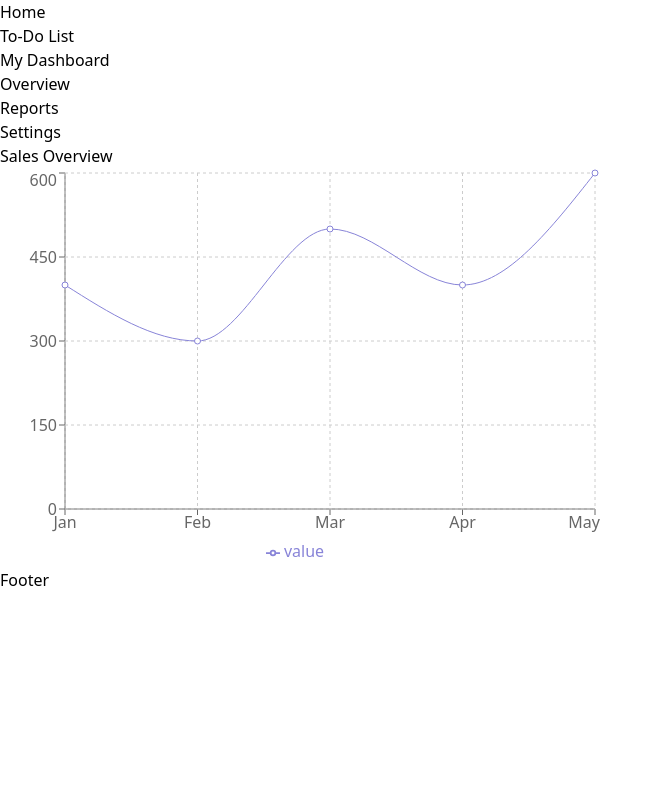
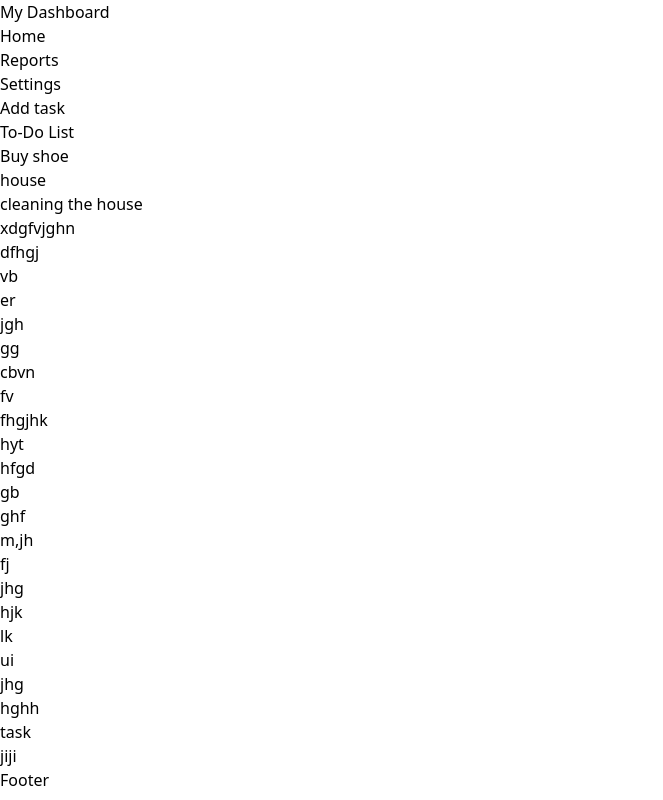
Before and after one commit to sitt-a/React-todolist, a React (Vite) app in the folder todolist/: page / in a window 1280 px wide. Shown: the whole page, without its empty margins (0-663 px from the left). Built offline with nearby package versions, Linux system fonts and the light colour scheme; data requests are answered from the project's data file.

Commit message:
second commit

```diff
--- a/todolist/db.json
+++ b/todolist/db.json
@@ -71,115 +71,318 @@
       "completed": false
     },
     {
-      "id": "98c6",
-      "task": "rt",
-      "priority": "",
+      "id": "c958",
+      "task": "jgh",
+      "priority": "fh",
       "dueDate": "",
       "completed": false
     },
     {
-      "id": "272d",
-      "task": "fer",
-      "priority": "",
-      "dueDate": "",
-      "completed": false
-    },
-    {
-      "id": "2073",
-      "task": " n",
-      "priority": "",
-      "dueDate": "",
-      "completed": false
-    },
-    {
-      "id": "f4c4",
-      "task": " nnn",
-      "priority": "",
-      "dueDate": "",
-      "completed": false
-    },
-    {
-      "id": "9661",
-      "task": "vnb",
-      "priority": "",
-      "dueDate": "",
-      "completed": false
-    },
-    {
-      "id": "0039",
-      "task": "vbn",
-      "priority": "",
-      "dueDate": "",
-      "completed": false
-    },
-    {
-      "id": "06aa",
-      "task": "bjhh",
-      "priority": "",
-      "dueDate": "",
-      "completed": false
-    },
-    {
-      "id": "c3dc",
-      "task": "tt",
-      "priority": "vnb",
-      "dueDate": "",
-      "completed": false
-    },
-    {
-      "id": "1935",
-      "task": "hbjn",
-      "priority": "hbjmnb",
-      "dueDate": "bn",
-      "completed": false
-    },
-    {
-      "id": "5f48",
-      "task": "yu",
-      "priority": "",
-      "dueDate": "",
-      "completed": false
-    },
-    {
-      "id": "e01d",
-      "task": "ty",
-      "priority": "",
-      "dueDate": "",
-      "completed": false
-    },
-    {
-      "id": "1af5",
-      "task": "dcju",
-      "priority": "jgcdh",
-      "dueDate": "hjfd",
-      "completed": false
-    },
-    {
-      "id": "c8ce",
-      "task": "vfkdhfnv",
-      "priority": "",
-      "dueDate": "",
-      "completed": false
-    },
-    {
-      "id": "ecb7",
-      "task": "78",
-      "priority": "",
-      "dueDate": "",
-      "completed": false
-    },
-    {
-      "id": "a06d",
+      "id": "2b0f",
       "task": "",
       "priority": "",
       "dueDate": "",
       "completed": false
     },
     {
-      "id": "9d57",
-      "task": "hg",
-      "priority": "bh",
-      "dueDate": "hg",
+      "id": "c847",
+      "task": "gg",
+      "priority": "",
+      "dueDate": "",
+      "completed": false
+    },
+    {
+      "id": "d0a3",
+      "task": "cbvn",
+      "priority": "cbvn",
+      "dueDate": "",
+      "completed": false
+    },
+    {
+      "id": "b5db",
+      "task": "",
+      "priority": "",
+      "dueDate": "",
+      "completed": false
+    },
+    {
+      "id": "dc06",
+      "task": "fv",
+      "priority": "",
+      "dueDate": "",
+      "completed": false
+    },
+    {
+      "id": "d6f7",
+      "task": "",
+      "priority": "",
+      "dueDate": "",
+      "completed": false
+    },
+    {
+      "id": "a63e",
+      "task": "fhgjhk",
+      "priority": "vbn",
+      "dueDate": "",
+      "completed": false
+    },
+    {
+      "id": "19f8",
+      "task": "",
+      "priority": "",
+      "dueDate": "",
+      "completed": false
+    },
+    {
+      "id": "6e8d",
+      "task": "hyt",
+      "priority": "",
+      "dueDate": "",
+      "completed": false
+    },
+    {
+      "id": "ca90",
+      "task": "",
+      "priority": "",
+      "dueDate": "",
+      "completed": false
+    },
+    {
+      "id": "0474",
+      "task": "",
+      "priority": "",
+      "dueDate": "",
+      "completed": false
+    },
+    {
+      "id": "258d",
+      "task": "",
+      "priority": "",
+      "dueDate": "",
+      "completed": false
+    },
+    {
+      "id": "6956",
+      "task": "",
+      "priority": "",
+      "dueDate": "",
+      "completed": false
+    },
+    {
+      "id": "ae9b",
+      "task": "",
+      "priority": "",
+      "dueDate": "",
+      "completed": false
+    },
+    {
+      "id": "8164",
+      "task": "",
+      "priority": "",
+      "dueDate": "",
+      "completed": false
+    },
+    {
+      "id": "881b",
+      "task": "hfgd",
+      "priority": "jhg",
+      "dueDate": "",
+      "completed": false
+    },
+    {
+      "id": "5554",
+      "task": "gb",
+      "priority": "",
+      "dueDate": "",
+      "completed": false
+    },
+    {
+      "id": "6960",
+      "task": "",
+      "priority": "",
+      "dueDate": "",
+      "completed": false
+    },
+    {
+      "id": "9f18",
+      "task": "",
+      "priority": "",
+      "dueDate": "",
+      "completed": false
+    },
+    {
+      "id": "92ab",
+      "task": "",
+      "priority": "",
+      "dueDate": "",
+      "completed": false
+    },
+    {
+      "id": "6f28",
+      "task": "",
+      "priority": "",
+      "dueDate": "",
+      "completed": false
+    },
+    {
+      "id": "b009",
+      "task": "ghf",
+      "priority": "",
+      "dueDate": "",
+      "completed": false
+    },
+    {
+      "id": "7f04",
+      "task": "",
+      "priority": "",
+      "dueDate": "",
+      "completed": false
+    },
+    {
+      "id": "3413",
+      "task": "",
+      "priority": "",
+      "dueDate": "",
+      "completed": false
+    },
+    {
+      "id": "070f",
+      "task": "m,jh",
+      "priority": "",
+      "dueDate": "",
+      "completed": false
+    },
+    {
+      "id": "97eb",
+      "task": "",
+      "priority": "",
+      "dueDate": "",
+      "completed": false
+    },
+    {
+      "id": "a73f",
+      "task": "",
+      "priority": "",
+      "dueDate": "",
+      "completed": false
+    },
+    {
+      "id": "2bd1",
+      "task": "",
+      "priority": "",
+      "dueDate": "",
+      "completed": false
+    },
+    {
+      "id": "3eea",
+      "task": "fj",
+      "priority": "",
+      "dueDate": "",
+      "completed": false
+    },
+    {
+      "id": "1a73",
+      "task": "",
+      "priority": "",
+      "dueDate": "",
+      "completed": false
+    },
+    {
+      "id": "85fa",
+      "task": "",
+      "priority": "",
+      "dueDate": "",
+      "completed": false
+    },
+    {
+      "id": "28a5",
+      "task": "jhg",
+      "priority": "kjh",
+      "dueDate": "",
+      "completed": false
+    },
+    {
+      "id": "c4cc",
+      "task": "",
+      "priority": "",
+      "dueDate": "",
+      "completed": false
+    },
+    {
+      "id": "8c5f",
+      "task": "",
+      "priority": "",
+      "dueDate": "",
+      "completed": false
+    },
+    {
+      "id": "7d29",
+      "task": "hjk",
+      "priority": "",
+      "dueDate": "",
+      "completed": false
+    },
+    {
+      "id": "14d9",
+      "task": "lk",
+      "priority": "",
+      "dueDate": "",
+      "completed": false
+    },
+    {
+      "id": "7185",
+      "task": "",
+      "priority": "",
+      "dueDate": "",
+      "completed": false
+    },
+    {
+      "id": "e8e9",
+      "task": "ui",
+      "priority": "0o",
+      "dueDate": "",
+      "completed": false
+    },
+    {
+      "id": "ba71",
+      "task": "jhg",
+      "priority": "nhbgv",
+      "dueDate": "",
+      "completed": false
+    },
+    {
+      "id": "0930",
+      "task": "hghh",
+      "priority": "mnb",
+      "dueDate": "",
+      "completed": false
+    },
+    {
+      "id": "68cd",
+      "task": "task",
+      "priority": "",
+      "dueDate": "",
+      "completed": false
+    },
+    {
+      "id": "8398",
+      "task": "jiji",
+      "priority": "",
+      "dueDate": "",
+      "completed": false
+    },
+    {
+      "id": "2f46",
+      "task": "",
+      "priority": "",
+      "dueDate": "",
+      "completed": false
+    },
+    {
+      "id": "5a45",
+      "task": "",
+      "priority": "",
+      "dueDate": "",
       "completed": false
     }
   ]
--- a/todolist/src/components/Addtask.jsx
+++ b/todolist/src/components/Addtask.jsx
@@ -53,7 +53,9 @@ const Addtask = ({ onTaskAdded,onclose }) => {
       })
       .catch(error => console.log(error));
   };
-
+  const handleClose = () => {
+    onclose(); // Call the function passed as the onclose prop
+  };
   return (
     <div className="fixed inset-0 flex items-center justify-center bg-black bg-opacity-50 text-red-500">
       <div className="bg-white p-4 rounded-lg shadow-lg">
@@ -91,7 +93,7 @@ const Addtask = ({ onTaskAdded,onclose }) => {
         >
           Submit
         </button>
-        <button onClick={onclose}>close</button>
+        <button onClick={handleClose}>close</button>
       </div>
     </div>
   );
--- a/todolist/src/components/layout.jsx
+++ b/todolist/src/components/layout.jsx
@@ -5,7 +5,7 @@ import Footer from './Footer';
 function Layout({ children }) {
   return (
     <div>
-      <Navigation />
+
       <main>{children}</main>
       <Footer />
     </div>
--- a/todolist/src/pages/Home.jsx
+++ b/todolist/src/pages/Home.jsx
@@ -1,45 +1,14 @@
-import React, { useEffect, useState } from 'react';
+import React, { useContext } from 'react';
 import { Link } from 'react-router-dom';
 import AddTaskOverlay from '../components/Addtask';
+import { TaskContext } from './TaskContext'; // Import the TaskContext
 
 function Home() {
-  const [todos, setTodos] = useState([]);
-  const [showOverlay, setShowOverlay] = useState(false);
-
-  useEffect(() => {
-    fetchTodos();
-  }, []);
-
-  const fetchTodos = () => {
-    fetch('http://localhost:3000/todos')
-      .then(response => response.json())
-      .then(data => setTodos(data))
-      .catch(error => console.log(error));
-  };
-
-  const handleAddTaskClick = () => {
-    setShowOverlay(true);
-  };
-
-  const handleOverlayClose = () => {
-    setShowOverlay(false);
-  };
-
-  const handleTaskAdded = () => {
-    fetchTodos(); // Refetch the todos after a new task is added
-  };
+  const { todos, fetchTodos, handleAddTaskClick, handleOverlayClose, handleTaskAdded } = useContext(TaskContext);
 
   return (
     <div>
-      <button onClick={handleAddTaskClick}>
-        <i className="fas fa-plus"></i> Add Task
-      </button>
-      {showOverlay && (
-        <div className="overlay">
-          <AddTaskOverlay onTaskAdded={handleTaskAdded} onclose={handleOverlayClose}/>
 
-        </div>
-      )}
       <h1>To-Do List</h1>
       <ul>
         {todos.map(todo => (
--- /dev/null
+++ b/todolist/src/pages/TaskContext.jsx
@@ -0,0 +1,53 @@
+import React, { createContext, useState, useEffect } from 'react';
+
+const TaskContext = createContext({
+  todos: [],
+  fetchTodos: () => {},
+  handleAddTaskClick: () => {},
+  handleOverlayClose: () => {},
+  handleTaskAdded: () => {},
+});
+
+const TaskProvider = ({ children }) => {
+  const [todos, setTodos] = useState([]);
+  const [showOverlay, setShowOverlay] = useState(false);
+
+  useEffect(() => {
+    fetchTodos();
+  }, []);
+
+  const fetchTodos = async () => {
+    try {
+      const response = await fetch('http://localhost:3000/todos');
+      const data = await response.json();
+      setTodos(data);
+    } catch (error) {
+      console.error(error);
+    }
+  };
+
+  const handleAddTaskClick = () => {
+    setShowOverlay(true);
+  };
+
+  const handleOverlayClose = () => {
+    setShowOverlay(false);
+  };
+
+  const handleTaskAdded = () => {
+    fetchTodos(); // Refetch the todos after a new task is added
+  };
+
+  const value = {
+    todos,
+    showOverlay,
+    fetchTodos,
+    handleAddTaskClick,
+    handleOverlayClose,
+    handleTaskAdded,
+  };
+
+  return <TaskContext.Provider value={value}>{children}</TaskContext.Provider>;
+};
+
+export { TaskContext, TaskProvider };
--- a/todolist/src/pages/sidebar.jsx
+++ b/todolist/src/pages/sidebar.jsx
@@ -1,49 +1,15 @@
-import React, { useState } from 'react';
-import { LineChart, Line, XAxis, YAxis, CartesianGrid, Tooltip, Legend } from 'recharts';
-import Home from './Home'
-const data = [
-  { name: 'Jan', value: 400 },
-  { name: 'Feb', value: 300 },
-  { name: 'Mar', value: 500 },
-  { name: 'Apr', value: 400 },
-  { name: 'May', value: 600 },
-];
-
-const OverviewContent = () => {
-  return (
-    <>
-      <h2 className="text-xl font-bold mb-4">Sales Overview</h2>
-      <LineChart width={600} height={400} data={data}>
-        <XAxis dataKey="name" />
-        <YAxis />
-        <CartesianGrid strokeDasharray="3 3" />
-        <Tooltip />
-        <Legend />
-        <Line type="monotone" dataKey="value" stroke="#8884d8" />
-      </LineChart>
-    </>
-  );
-};
-
-const ReportsContent = () => {
-  return (
-    <>
-     <Home/>
-    </>
-  );
-};
-
-const SettingsContent = () => {
-  return (
-    <>
-      <h2 className="text-xl font-bold mb-4">Settings</h2>
-      {/* Your settings content goes here */}
-    </>
-  );
-};
+import React, { useContext,useState,useEffect } from 'react';
+import Home from './Home';
+import Addtask from '../components/Addtask';
+import { TaskContext } from './TaskContext'; // Import the TaskContext
 
 const Dashboard = () => {
+  const { todos,showOverlay, fetchTodos, handleAddTaskClick, handleOverlayClose, handleTaskAdded } = useContext(TaskContext);
   const [selectedLink, setSelectedLink] = useState('overview');
+
+  useEffect(() => {
+    fetchTodos(); // Call fetchTodos from the context on component mount
+  }, []);
 
   return (
     <div className="flex flex-col h-screen">
@@ -57,30 +23,41 @@ const Dashboard = () => {
               className={`mb-4 ${selectedLink === 'overview' ? 'font-bold' : ''}`}
               onClick={() => setSelectedLink('overview')}
             >
-              <a href="#" className="text-blue-600 hover:text-blue-800">
-                Overview
-              </a>
+              <button className="text-blue-600 hover:text-blue-800">
+                Home
+              </button>
             </li>
             <li
               className={`mb-4 ${selectedLink === 'reports' ? 'font-bold' : ''}`}
               onClick={() => setSelectedLink('reports')}
             >
-              <a href="#" className="text-blue-600 hover:text-blue-800">
+              <button className="text-blue-600 hover:text-blue-800">
                 Reports
-              </a>
+              </button>
             </li>
             <li
               className={`mb-4 ${selectedLink === 'settings' ? 'font-bold' : ''}`}
               onClick={() => setSelectedLink('settings')}
             >
-              <a href="#" className="text-blue-600 hover:text-blue-800">
+              <button className="text-blue-600 hover:text-blue-800">
                 Settings
-              </a>
+              </button>
+            </li>
+            <li className="text-black" >
+              <button className="text-blue-600 hover:text-blue-800" onClick={handleAddTaskClick}>
+                Add task
+              </button>
+              {showOverlay && (
+                <div className="overlay">
+                  <Addtask onTaskAdded={handleTaskAdded} onclose={handleOverlayClose} />
+                </div>
+              )}
             </li>
           </ul>
         </nav>
+
         <main className="flex-1 p-6">
-          {selectedLink === 'overview' && <OverviewContent />}
+          {selectedLink === 'overview' && <Home todos={todos} />} {/* Pass todos from context to Home */}
           {selectedLink === 'reports' && <ReportsContent />}
           {selectedLink === 'settings' && <SettingsContent />}
         </main>
```
Also changed, not shown: todolist/src/main.jsx (+9 -6 lines).
